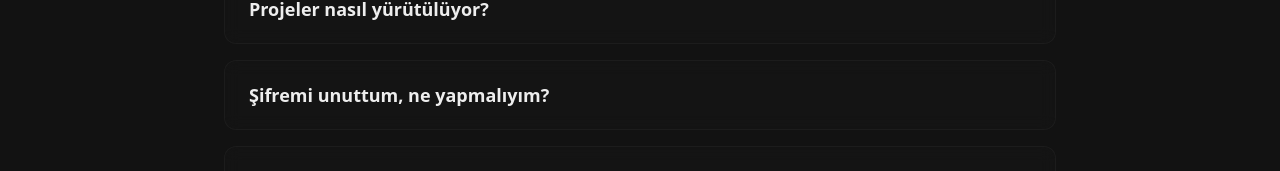
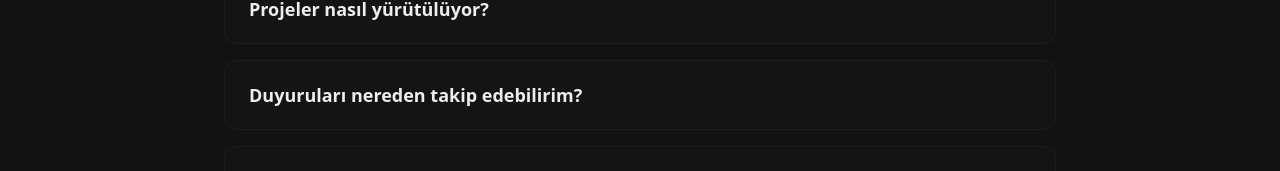
Before and after one commit to HSD-OSTIMTECH/HSD-Landing, a Next.js app: page /about/faq in a window 1280 px wide. Shown: the part 725-896 px from the top of the page. Built offline with nearby package versions, Linux system fonts and the light colour scheme; some icons are missing.

Commit message:
feat: update FAQ section with new membership instructions and refine contact methods

```diff
--- a/app/(site)/about/faq/page.tsx
+++ b/app/(site)/about/faq/page.tsx
@@ -10,7 +10,7 @@ const questions = [
   },
   {
     q: "Topluluğa nasıl üye olabilirim?",
-    a: 'Ana sayfadaki "Hemen Üye Ol" butonuna tıklayarak veya profil sayfanızdan kayıt formunu doldurarak topluluğa üye olabilirsiniz.',
+    a: 'Instagramdan "hsd.ostimtech" hesabımızı takip ederek veya iletişim sayfasından bize ulaşarak üye olabilirsiniz.',
   },
   {
     q: "Etkinliklere kimler katılabilir?",
@@ -21,16 +21,12 @@ const questions = [
     a: "Projeler, topluluk üyelerinin katılımıyla oluşturulan ekipler tarafından yürütülür. Proje detayları ve katılım için projeler sayfasını inceleyebilirsiniz.",
   },
   {
-    q: "Şifremi unuttum, ne yapmalıyım?",
-    a: 'Giriş ekranındaki "Şifreni mi unuttun?" bağlantısına tıklayarak şifre sıfırlama işlemini başlatabilirsiniz.',
-  },
-  {
     q: "Duyuruları nereden takip edebilirim?",
-    a: 'Tüm güncel duyurulara "Duyurular" sayfasından ulaşabilirsiniz.',
+    a: 'Tüm güncel duyurulara "Duyurular" sayfasından ulaşabilirsiniz. (Henüz aktif değil)',
   },
   {
     q: "Topluluk yönetimiyle nasıl iletişime geçebilirim?",
-    a: "İletişim sayfasındaki formu doldurarak veya sosyal medya hesaplarımızdan bize ulaşabilirsiniz.",
+    a: "Sosyal medya hesaplarımızdan bize ulaşabilirsiniz.",
   },
 ];
 
```
